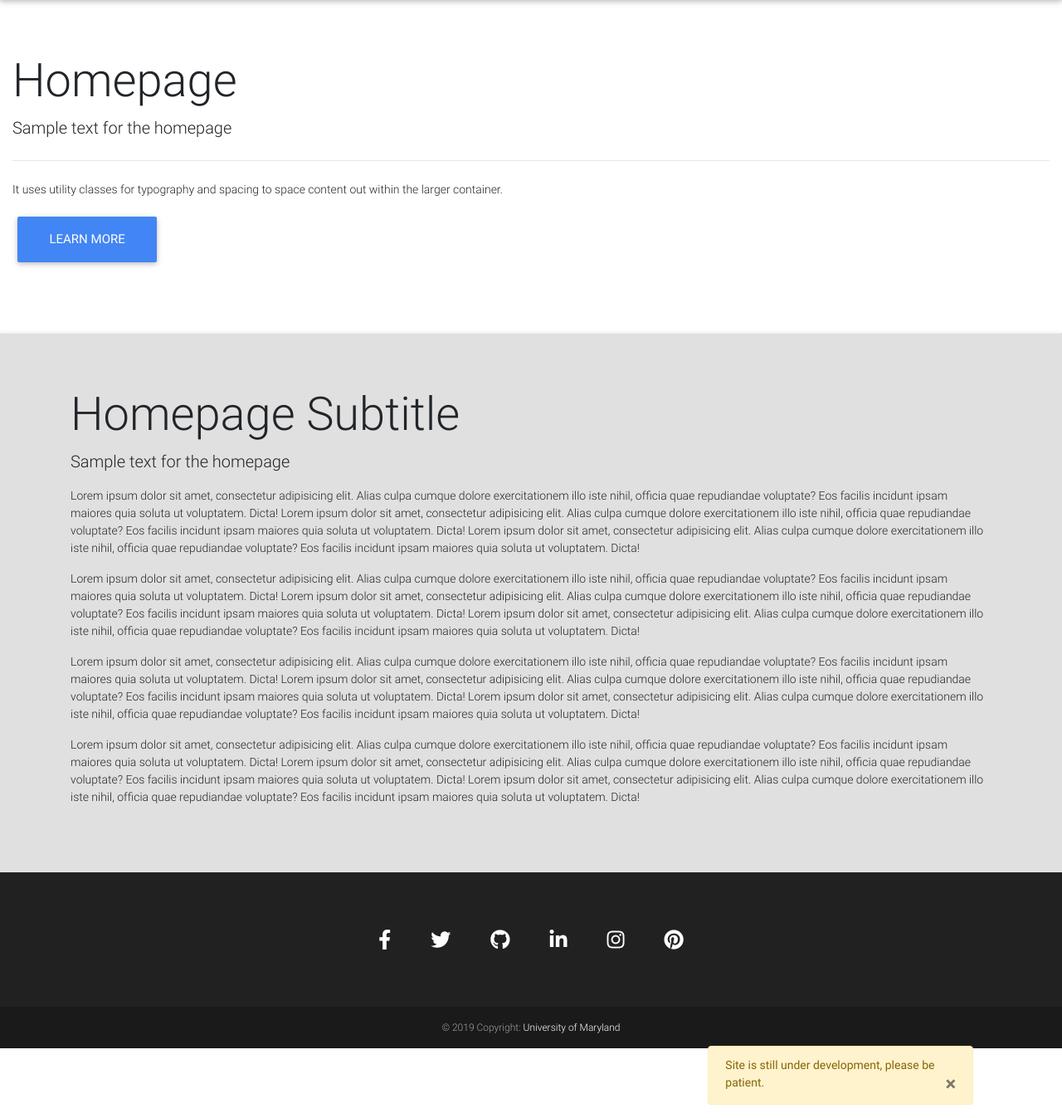
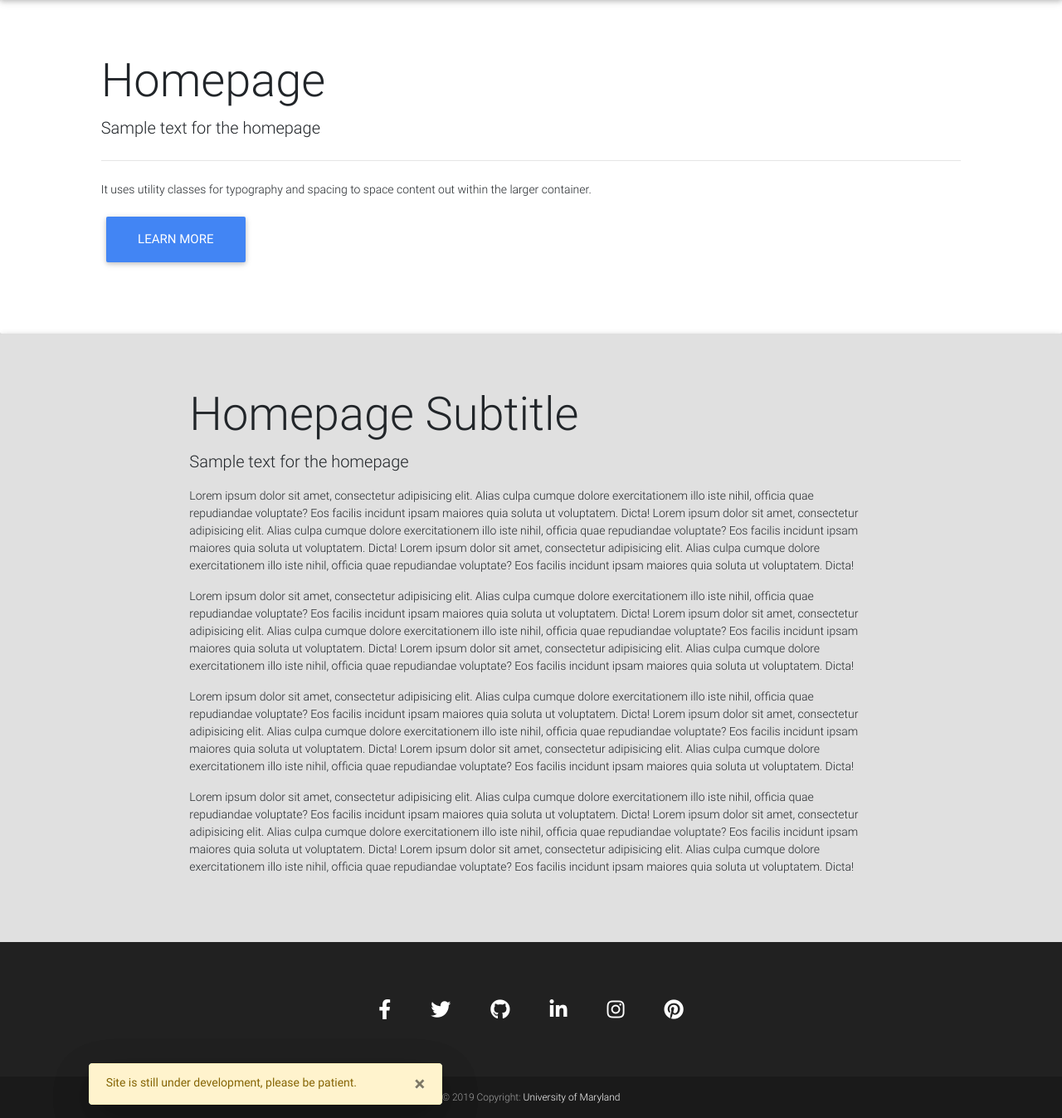
Before and after one commit to BDubon/PGCountyDataApp, a Django app: page / in a window 1280 px wide. Shown: the part 56-1403 px from the top of the page at 83% size. Run offline with Django 3.2, Linux system fonts and the light colour scheme; some libraries are stand-ins or nearby versions.

Commit message:
Adjusted grid alignments

```diff
--- a/templates/index.html
+++ b/templates/index.html
@@ -5,7 +5,7 @@
 
     {# MAIN JUMBOTRON   #}
     <div style="margin-bottom: 0" class="jumbotron jumbotron-fluid">
-        <div class="container-fluid">
+        <div class="container-fluid col-10 ml-auto">
             <h1 class="display-4">{{ title|default:"Welcome!" }}</h1>
             <p class="lead">{{ text }}</p>
             <hr class="my-4">
@@ -18,7 +18,7 @@
 
     {#  FIRST SECTION  #}
     <div style="margin: 0" class="jumbotron jumbotron-fluid bg-light">
-        <div class="container">
+        <div class="container col-8 ml-auto">
             <h1 class="display-4">{{ section_one }}</h1>
             <p class="lead">{{ text }}</p>
             <p>
--- a/templates/main_template.html
+++ b/templates/main_template.html
@@ -33,7 +33,7 @@
         {# ALERTS (Display under Navbar) #}
         {% if alerts %}
             {% for alert in alerts %}
-              <div class="alert alert-{{ alert.tags }} col-md-3 offset-8 fixed-bottom fade show" role="alert">
+              <div class="alert alert-{{ alert.tags }} col-4 offset-1 fixed-bottom shadow-lg fade show" role="alert">
                 <strong class="justify-content-center">
                     <span>{{ alert.message }}</span>
                     <button type="button" class="close" data-dismiss="alert" aria-label="Close">
```
